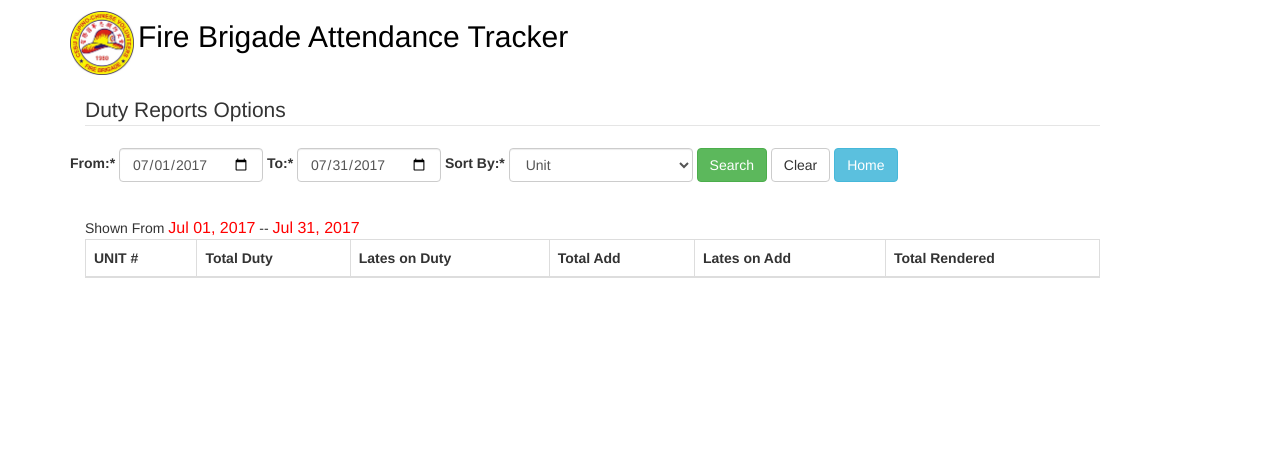
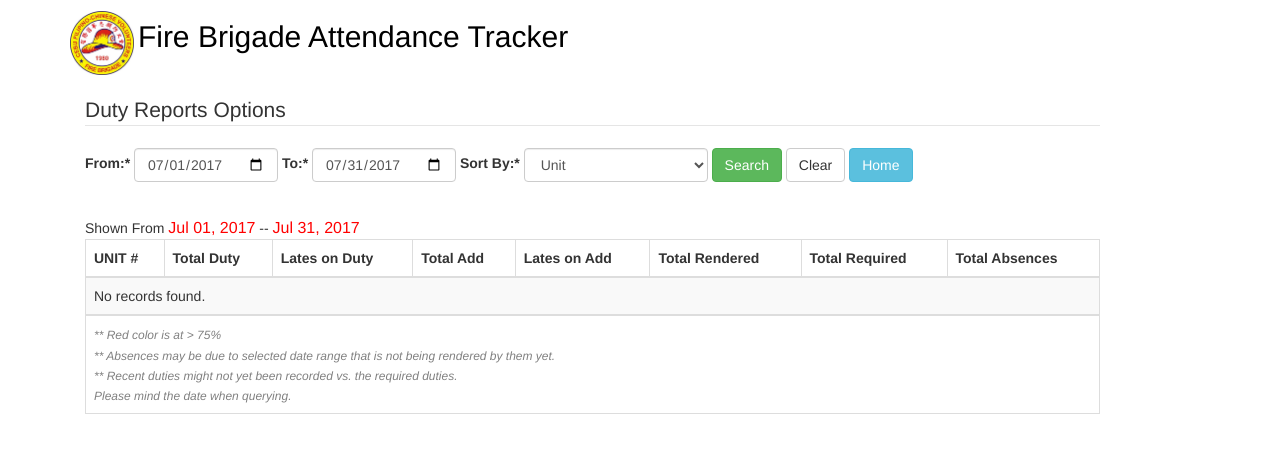
Before and after one commit to tayots/brigade, a CodeIgniter app: page /database/index.php/main/duty_reports in a window 1280 px wide. Shown: the top 453 px of the page. Run offline with CodeIgniter, Linux system fonts and the light colour scheme; lists and menus that the app fills with data are empty; some libraries are stand-ins or nearby versions.

Commit message:
new updates on reports

```diff
--- a/application/controllers/Main.php
+++ b/application/controllers/Main.php
@@ -319,17 +319,32 @@ class Main extends CI_Controller {
     {
         $this->load->model('duty_model');
 
-        $data['selected_from'] = date('Y-m-01');
+        $data['select_from'] = date('Y-m-01');
         $d = new DateTime( date('Y-m-d') );
-        $data['selected_to'] = $d->format( 'Y-m-t' );
+        $data['select_to'] = $d->format( 'Y-m-t' );
         $data['sort_by'] = 0; //default by Unit
-
+        $ab = 0;
         if ($_POST){
-            $data['selected_from'] = $this->input->post('select_from');
-            $data['selected_to'] = $this->input->post('select_to');
+            $data['select_from'] = $this->input->post('select_from');
+            $data['select_to'] = $this->input->post('select_to');
             $data['sort_by'] = $this->input->post('sort_by');
 
-            $data['duties'] = $this->duty_model->get_duties_summary($data['selected_from'], $data['selected_to'], $data['sort_by']);
+            $result = $this->duty_model->get_duties_summary($data['select_from'], $data['select_to'], $data['sort_by']);
+            $version = $this->duty_model->get_active_duty_version();
+
+            foreach($result as $key => $value){
+                $data['unit'] = $value->unit;
+                $result[$key]->total_required = $this->duty_model->get_required_duties($data, $version);
+
+                if ($value->total_required != 0){
+                    $ab = number_format((($value->total_required-$value->total_duty)/$value->total_required)*100,0);
+                    if ((int)$ab > 75) $ab = '<span style="color:red">'.$ab.'%</span>';
+                    else $ab = $ab.'%';
+                    $result[$key]->total_absences = $value->total_required-$value->total_duty.' ('.$ab.')';
+                }
+                else $result[$key]->total_absences = '0 (0%)';
+            }
+            $data['duties'] = $result;
         }
 
         $this->load->view('duty_reports', $data);
--- a/application/models/duty_model.php
+++ b/application/models/duty_model.php
@@ -16,6 +16,13 @@ class Duty_model extends CI_Model {
     public function __construct()
     {
         parent::__construct();
+    }
+
+    public function get_active_duty_version(){
+        $this->db->where('status','active');
+        $query = $this->db->get($this->duty_version);
+        $ret = $query->row();
+        return $ret->id;
     }
 
     public function check_unit_exist($unit_number) {
@@ -230,4 +237,48 @@ class Duty_model extends CI_Model {
         return $query->result();
     }
 
+    function get_required_duties($data, $version)
+    {
+        $begin = new DateTime( $data['select_from'] );
+        $end = new DateTime( $data['select_to'] );
+        $end->modify("+ 1 day");
+        $total_count = 0;
+
+        $interval = new DateInterval('P1D');
+        $daterange = new DatePeriod($begin, $interval ,$end);
+        $arrayDay = [];
+        foreach($daterange as $date){
+            $arrayDay[$date->format("l")] = $date->format("l");
+        }
+        $days = implode("','", $arrayDay);
+        $query = "SELECT * FROM $this->duty_schedule WHERE unit = '".$data['unit']."'
+                AND version = $version
+                AND schedule IN ('$days')";
+        $query = $this->db->query($query);
+        //var_dump($this->db->last_query());
+        if ($query->num_rows() > 0){
+            foreach($query->result() as $row){
+                foreach($daterange as $date){
+                    if ($row->schedule ==$date->format("l")) $total_count+=1;
+                }
+            }
+            return $total_count;
+        }
+        else return 0;
+    }
+
+    public function get_graph_tardiness($unit, $from, $to)
+    {
+
+        $query = "SELECT DATE_FORMAT(attendance_date, '%b-%Y') as 'month', count(*) as 'tardiness_count'
+            FROM ".$this->duty_attendance."
+            WHERE attendance_date >= '$from' AND attendance_date <= '$to'
+            AND time_in > '09:30 PM'
+            AND unit = '$unit'
+            GROUP BY month ORDER BY attendance_date";
+        $query = $this->db->query($query);
+        //var_dump($this->db->last_query());
+        return $query->result();
+    }
+
 }
--- a/application/views/duty_reports.php
+++ b/application/views/duty_reports.php
@@ -16,14 +16,14 @@ defined('BASEPATH') OR exit('No direct script access allowed');
             <legend>Duty Reports Options</legend>
             <form class="form-horizontal" role="form" action='<?= base_url();?>index.php/main/duty_reports' method="post">
                 <div class="form-group">
-                    <div class="bs-example" data-example-id="single-button-dropdown">
+                    <div class="bs-example" data-example-id="single-button-dropdown" style="margin-left: 15px;">
                         <label for="title" class="control-label">From:*</label>
                         <div class="btn-group">
-                            <input type="date" class="form-control" name="select_from" id="select_from" value="<?php echo $selected_from;?>" >
+                            <input type="date" class="form-control" name="select_from" id="select_from" value="<?php echo $select_from;?>" >
                         </div>
                         <label for="title" class="control-label">To:*</label>
                         <div class="btn-group">
-                            <input type="date" class="form-control" name="select_to" id="select_to" value="<?php echo $selected_to;?>">
+                            <input type="date" class="form-control" name="select_to" id="select_to" value="<?php echo $select_to;?>">
                         </div>
                         <label for="title" class="control-label">Sort By:*</label>
                         <div class="btn-group">
@@ -50,7 +50,7 @@ defined('BASEPATH') OR exit('No direct script access allowed');
                 </div>
             </form>
             <div>&nbsp;</div>
-            Shown From <span style="color:red;font-size:16px;"><?=date('M d, Y',strtotime($selected_from)); ;?></span> -- <span style="color:red;font-size:16px;"><?=date('M d, Y',strtotime($selected_to)); ;?></span>
+            Shown From <span style="color:red;font-size:16px;"><?=date('M d, Y',strtotime($select_from)); ;?></span> -- <span style="color:red;font-size:16px;"><?=date('M d, Y',strtotime($select_to)); ;?></span>
             <table class="table table-striped table-bordered table-hover" id="dataTables-example"  style="font-size:14px;">
                 <thead>
                 <tr>
@@ -60,6 +60,8 @@ defined('BASEPATH') OR exit('No direct script access allowed');
                     <th>Total Add</th>
                     <th>Lates on Add</th>
                     <th>Total Rendered</th>
+                    <th>Total Required</th>
+                    <th>Total Absences</th>
                 </tr>
                 </thead>
                 <tbody>
@@ -72,10 +74,20 @@ defined('BASEPATH') OR exit('No direct script access allowed');
                             <td><?php echo $n->total_add; ?></td>
                             <td><?php echo $n->total_add_late; ?></td>
                             <td><?php echo $n->total_rendered; ?></td>
+                            <td><?php echo $n->total_required; ?></td>
+                            <td><?php echo $n->total_absences; ?></td>
                         </tr>
                     <?php } ?>
-                <?php }?>
+                <?php } else {
+                    echo '<tr><td colspan="9">No records found.</td></tr>';
+                }?>
                 </tbody>
+                <tr   style="background-color: white;">
+                    <td colspan="8"><span style="font-style: italic;color:grey;font-size:12px;">** Red color is at > 75%<br>
+                                ** Absences may be due to selected date range that is not being rendered by them yet. <br>
+                                ** Recent duties might not yet been recorded vs. the required duties. <br>
+                                Please mind the date when querying. </span></td>
+                </tr>
             </table>
         </fieldset>
     </div>
```
Also changed, not shown: application/controllers/Duty.php (+34 -1 lines), application/views/duty_unit_review.php (+48 -2 lines).
